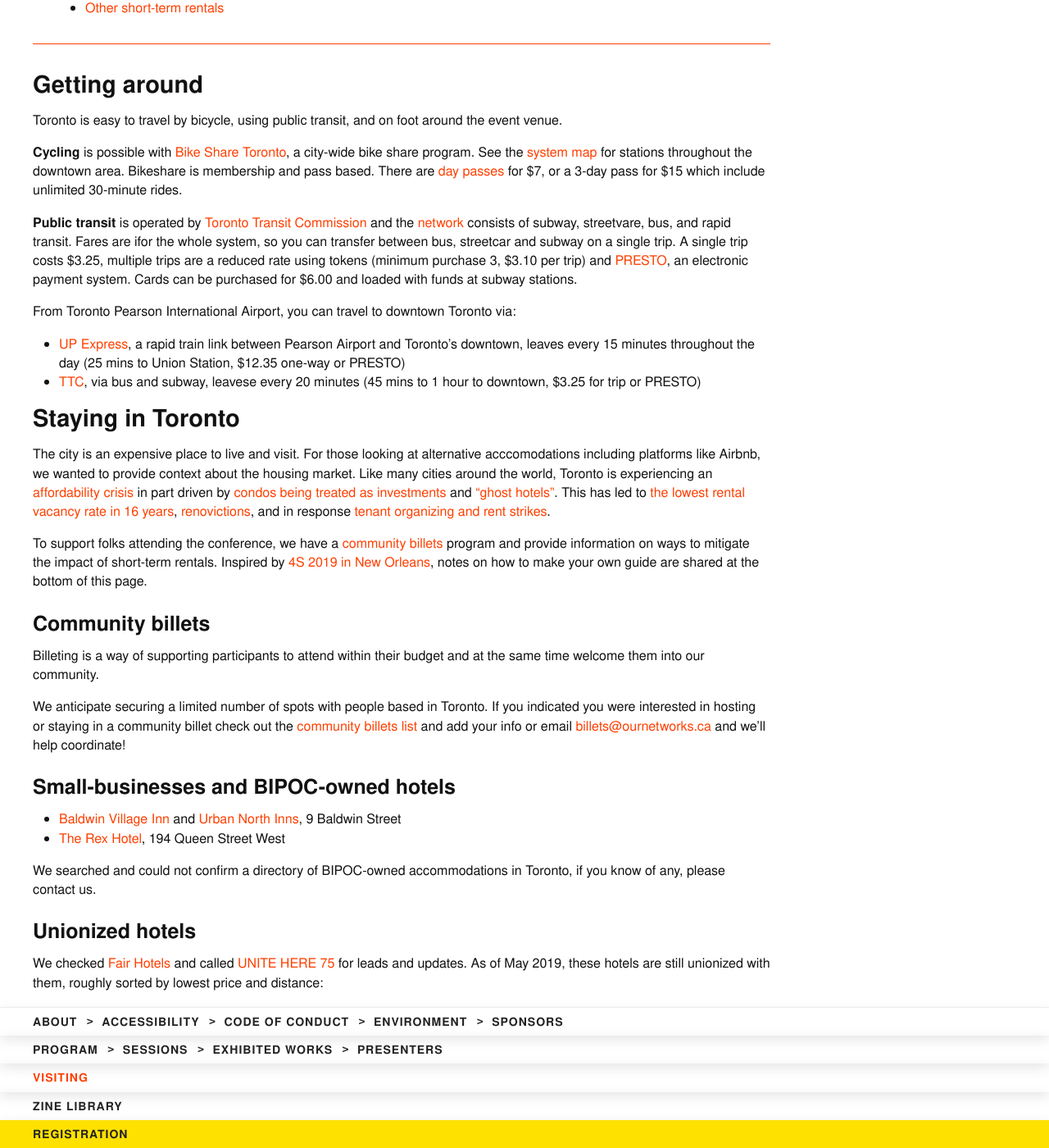
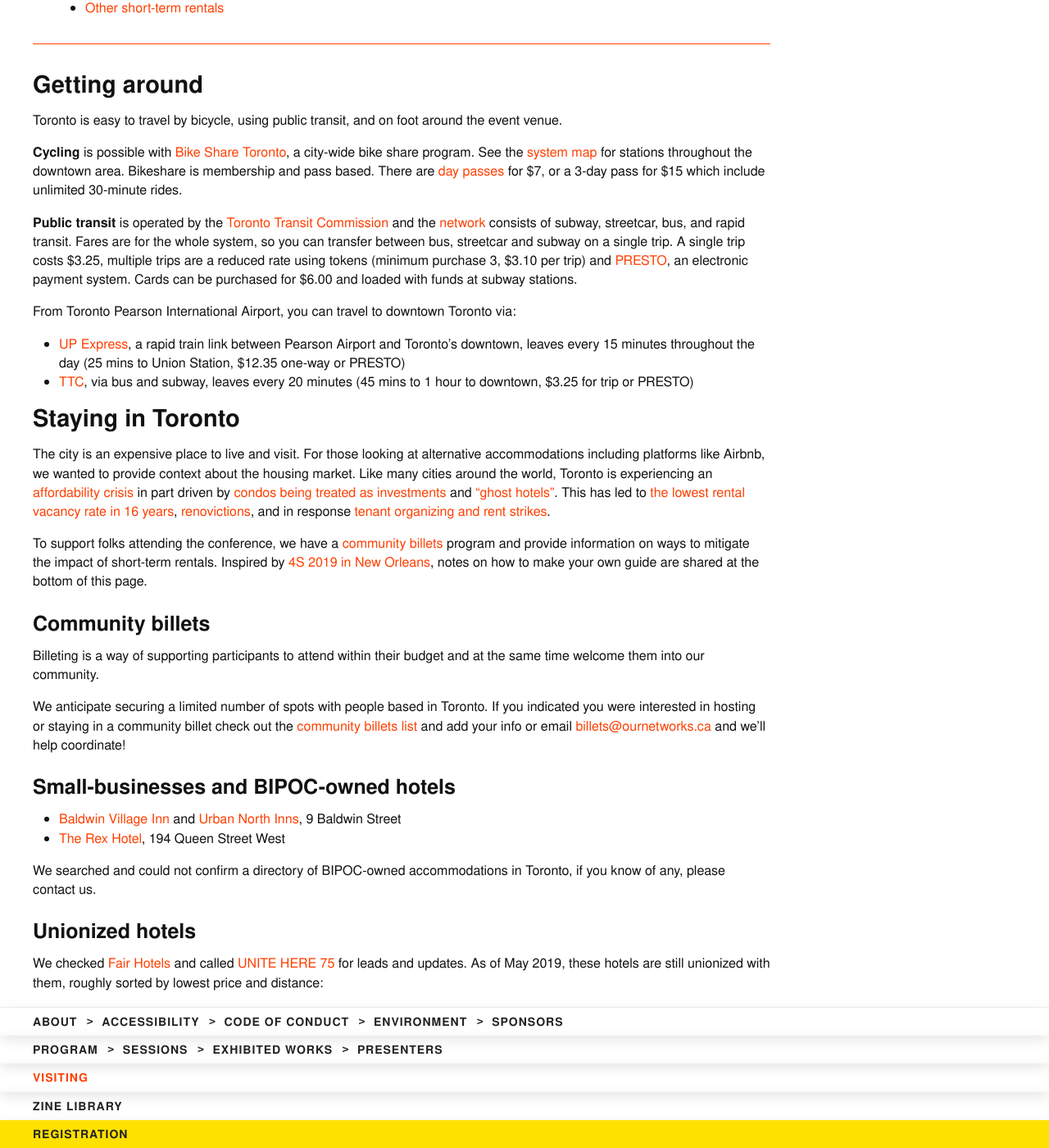
Before and after one commit to ournetworks/ournetworks.ca, a Jekyll site: the page built from visiting.md, in a window 1280 px wide and 1400 px high, scrolled down 391 px. Shown: the whole window at 82% size. Built offline with Jekyll 4.4.1, drawn with Linux system fonts in a browser that asks for light colours; some of the changed text lies outside the part shown.

Commit message:
copy edits visiting

```diff
--- a/visiting.md
+++ b/visiting.md
@@ -20,16 +20,16 @@
 
 **Cycling** is possible with [Bike Share Toronto](https://bikesharetoronto.com/), a city-wide bike share program. See the [system map](https://bikesharetoronto.com/system-map/) for stations throughout the downtown area. Bikeshare is membership and pass based. There are [day passes](https://bikesharetoronto.com/pricing/) for $7, or a 3-day pass for $15 which include unlimited 30-minute rides.
 
-**Public transit** is operated by [Toronto Transit Commission](http://www.ttc.ca/) and the [network](http://www.ttc.ca/Routes/General_Information/Maps/index.jsp) consists of subway, streetvare, bus, and rapid transit. Fares are ifor the whole system, so you can transfer between bus, streetcar and subway on a single trip. A single trip costs $3.25, multiple trips are a reduced rate using tokens (minimum purchase 3, $3.10 per trip) and [PRESTO](https://www.prestocard.ca/en/about/presto-on-the-ttc), an electronic payment system. Cards can be purchased for $6.00 and loaded with funds at subway stations.
+**Public transit** is operated by the [Toronto Transit Commission](http://www.ttc.ca/) and the [network](http://www.ttc.ca/Routes/General_Information/Maps/index.jsp) consists of subway, streetcar, bus, and rapid transit. Fares are for the whole system, so you can transfer between bus, streetcar and subway on a single trip. A single trip costs $3.25, multiple trips are a reduced rate using tokens (minimum purchase 3, $3.10 per trip) and [PRESTO](https://www.prestocard.ca/en/about/presto-on-the-ttc), an electronic payment system. Cards can be purchased for $6.00 and loaded with funds at subway stations.
 
 From Toronto Pearson International Airport, you can travel to downtown Toronto via:
 
 - [UP Express](https://www.upexpress.com/Tickets/Tickets), a rapid train link between Pearson Airport and Toronto’s downtown, leaves every 15 minutes throughout the day (25 mins to Union Station, $12.35 one-way or PRESTO)
-- [TTC](http://www.ttc.ca/Fares_and_passes/index.jsp), via bus and subway, leavese every 20 minutes (45 mins to 1 hour to downtown, $3.25 for trip or PRESTO)
+- [TTC](http://www.ttc.ca/Fares_and_passes/index.jsp), via bus and subway, leaves every 20 minutes (45 mins to 1 hour to downtown, $3.25 for trip or PRESTO)
 
 ## Staying in Toronto
 
-The city is an expensive place to live and visit. For those looking at alternative acccomodations including platforms like Airbnb, we wanted to provide context about the housing market. Like many cities around the world, Toronto is experiencing an [affordability crisis](https://www.blogto.com/city/2019/03/report-housing-affordability-crisis-toronto/) in part driven by [condos being treated as investments](https://www.theguardian.com/world/2019/jul/07/toronto-housing-owner-occupied-canada-affordability) and ["ghost hotels"](https://www.thestar.com/opinion/star-columnists/2017/12/01/haunted-by-the-rise-of-ghost-hotels.html). This has led to [the lowest rental vacancy rate in 16 years](https://www.thestar.com/news/gta/2017/11/28/rental-vacancy-rates-lowest-in-16-years.html), [renovictions](https://nowtoronto.com/news/renovicted-toronto-rental-housing/), and in response [tenant organizing and rent strikes](http://parkdaleorganize.ca/).
+The city is an expensive place to live and visit. For those looking at alternative accommodations including platforms like Airbnb, we wanted to provide context about the housing market. Like many cities around the world, Toronto is experiencing an [affordability crisis](https://www.blogto.com/city/2019/03/report-housing-affordability-crisis-toronto/) in part driven by [condos being treated as investments](https://www.theguardian.com/world/2019/jul/07/toronto-housing-owner-occupied-canada-affordability) and ["ghost hotels"](https://www.thestar.com/opinion/star-columnists/2017/12/01/haunted-by-the-rise-of-ghost-hotels.html). This has led to [the lowest rental vacancy rate in 16 years](https://www.thestar.com/news/gta/2017/11/28/rental-vacancy-rates-lowest-in-16-years.html), [renovictions](https://nowtoronto.com/news/renovicted-toronto-rental-housing/), and in response [tenant organizing and rent strikes](http://parkdaleorganize.ca/).
 
 To support folks attending the conference, we have a [community billets](#community-billets) program and provide information on ways to mitigate the impact of short-term rentals. Inspired by [4S 2019 in New Orleans](https://www.4s2019.org/accommodation/), notes on how to make your own guide are shared at the bottom of this page.
 
@@ -52,7 +52,7 @@
 
 - [Chelsea Hotel Toronto](http://www.chelseatoronto.com/en/), 33 Gerrard Street West
 - [Kimpton Saint George Hotel](https://www.kimptonsaintgeorge.com/), 280 Bloor Street West
-- [One King West Hotel & Residence](https://www.onekingwest.com/), 1 King Stree West
+- [One King West Hotel & Residence](https://www.onekingwest.com/), 1 King Street West
 - [The Omni King Edward Hotel](https://www.guestreservations.com/the-omni-king-edward-hotel/booking), 37 King Street East
 - [Marriott St. Regis](https://www.marriott.com/hotels/travel/yyzxr-the-st-regis-toronto/), 325 Bay Street
 
```
Also changed, not shown: other parts of visiting.md (+1 -1 lines).
